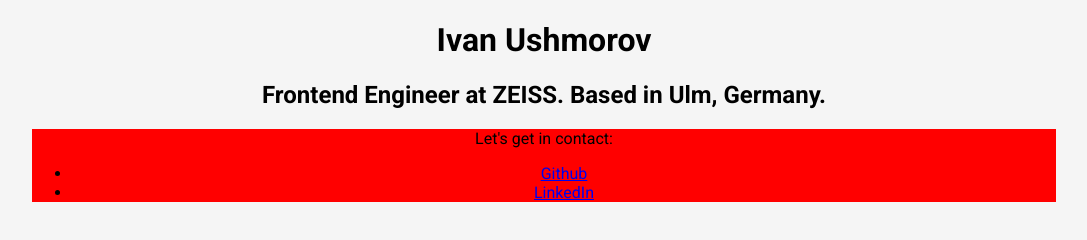
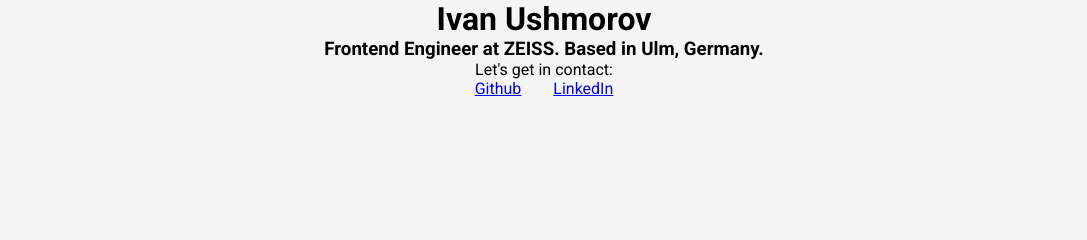
Before and after one commit to luckybusted/digital-garden, a website built with Parcel: page index.html in a window 1280 px wide. Shown: the whole page, without its empty margins (96-1183 px from the left). Built offline with nearby package versions, Linux system fonts and the light colour scheme.

Commit message:
further styling

```diff
--- a/index.html
+++ b/index.html
@@ -12,7 +12,7 @@
 <body>
     <div class="container">
     <h1>Ivan Ushmorov</h1>
-    <h2>Frontend Engineer at ZEISS. Based in Ulm, Germany.</h2>
+    <h3>Frontend Engineer at ZEISS. Based in Ulm, Germany.</h3>
     <contact-component></contact-component>
 </div>
 </body>
--- a/src/components/contact/scss/_contact.scss
+++ b/src/components/contact/scss/_contact.scss
@@ -1,6 +1,10 @@
 .contact {
-  background: red;
+  ul {
+    display: flex;
+    justify-content: center;
 
-  ul {
+    li {
+      margin: 0 1rem;
+    }
   }
 }
--- a/src/main.scss
+++ b/src/main.scss
@@ -1,6 +1,11 @@
 @import url("https://fonts.googleapis.com/css2?family=Roboto:wght@100;300;400;700;900&display=swap");
 
 @import "./components/contact/scss/contact";
+
+* {
+  padding: 0;
+  margin: 0;
+}
 
 body {
   font-family: "Roboto", sans-serif;
@@ -13,3 +18,7 @@
   padding: 0 20px;
   text-align: center;
 }
+
+ul {
+  list-style: none;
+}
```
